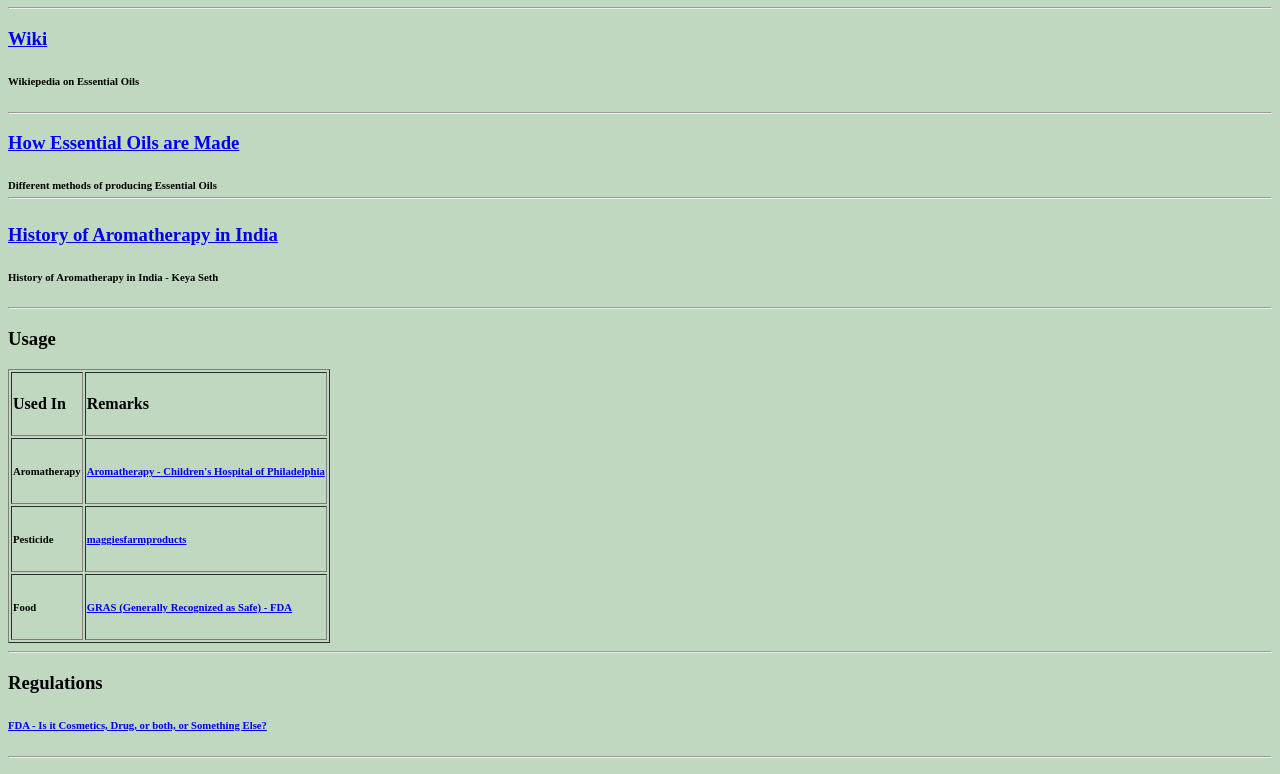
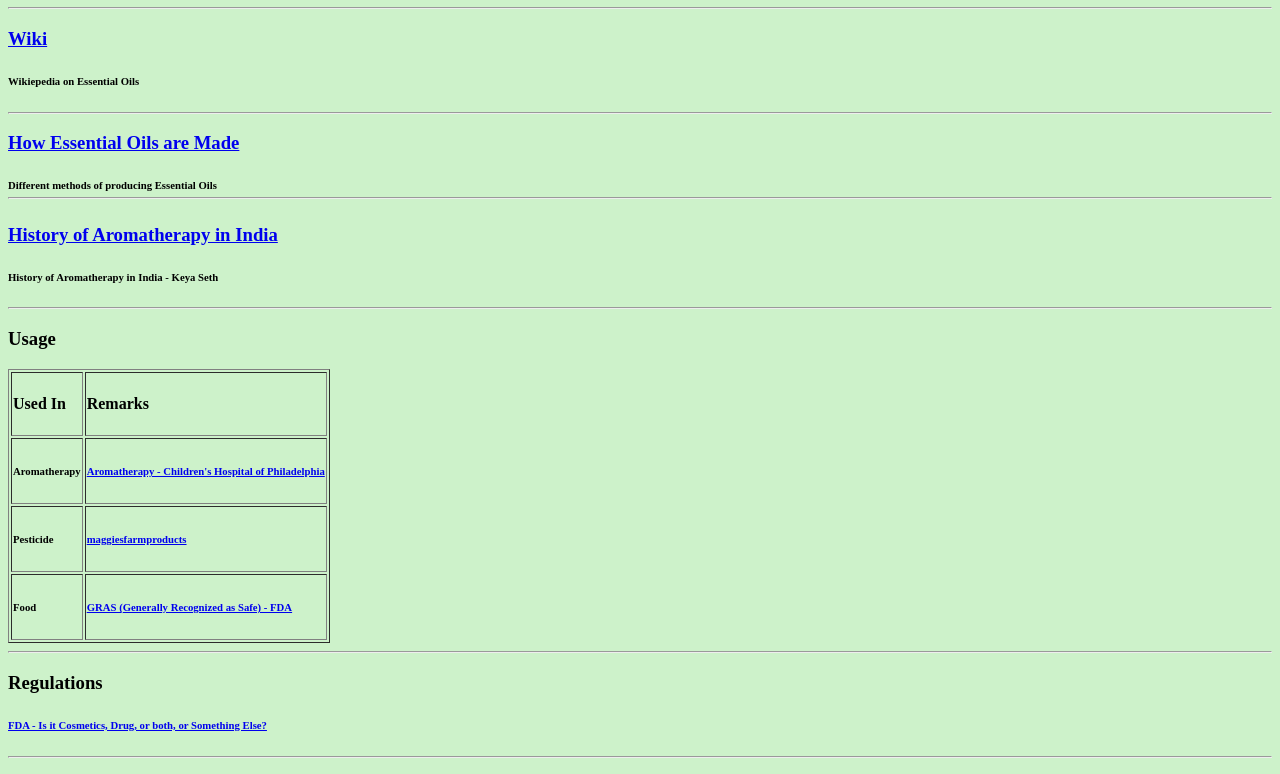
Before and after one commit to GI22-github/EO, a plain HTML site: page index.html in a window 1280 px wide. Shown: the part 73-847 px from the top of the page. Drawn offline with Linux system fonts and the light colour scheme.

Commit message:
Update index.html

```diff
--- a/index.html
+++ b/index.html
@@ -5,7 +5,7 @@
     <title>🌿 Essential Oils 🌿</title>
     <style>
       body {
-        background-color: #C0D8C0;
+        background-color: #CDF2CA;
       }
       hr {
         background-color: white;
```
